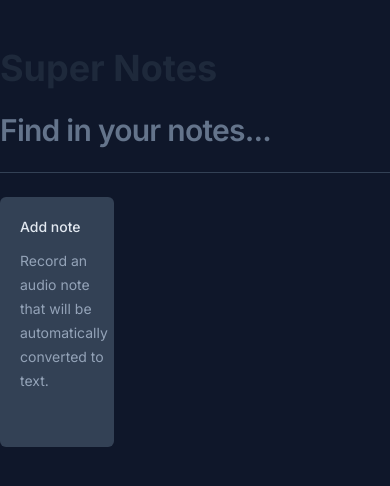
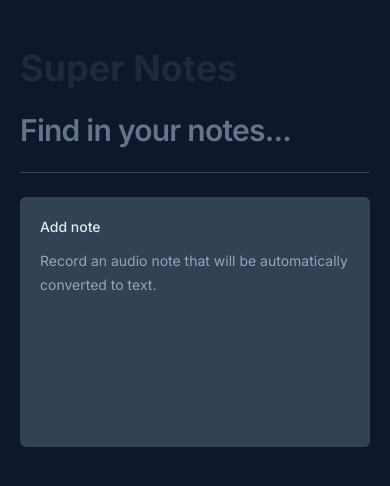
Before and after one commit to ivangeier/react-notes, a React (Vite) app: page / in a window 390 px wide. Shown: the top 486 px of the page. Built offline with nearby package versions, Linux system fonts and the light colour scheme.

Commit message:
Improve UI and add delete note function

```diff
--- a/src/app.tsx
+++ b/src/app.tsx
@@ -32,6 +32,12 @@
     localStorage.setItem("@SuperNotes1.0.0:notes", JSON.stringify(notesArray));
   }
 
+  function onNoteDelete(id: string) {
+    const newNotes = notes.filter((note) => note.id !== id);
+    setNotes(newNotes);
+    localStorage.setItem("@SuperNotes1.0.0:notes", JSON.stringify(newNotes));
+  }
+
   function handleSearch(event: ChangeEvent<HTMLInputElement>) {
     const query = event.target.value;
     setSearch(query);
@@ -45,7 +51,7 @@
       : notes;
 
   return (
-    <div className="mx-auto max-w-6xl my-12 space-y-6">
+    <div className="mx-auto max-w-6xl my-12 space-y-6 px-5">
       <h1 className="text-4xl font-bold text-slate-800">Super Notes</h1>
 
       <form className="w-full">
@@ -59,10 +65,10 @@
 
       <div className="h-px bg-slate-700" />
 
-      <div className="grid grid-cols-3 auto-rows-[250px] gap-6">
+      <div className="grid grid-cols-1 md:grid-cols-2 lg:grid-cols-3 auto-rows-[250px] gap-6">
         <NewNoteCard onNoteCreated={onNoteCreated} />
         {filteredNotes.map((note) => (
-          <NoteCard key={note.id} note={note} />
+          <NoteCard key={note.id} note={note} onNoteDelete={onNoteDelete} />
         ))}
       </div>
     </div>
--- a/src/components/new-note-card.tsx
+++ b/src/components/new-note-card.tsx
@@ -95,7 +95,7 @@
 
       <Dialog.Portal>
         <Dialog.Overlay className="inset-0 fixed bg-black/60" />
-        <Dialog.Content className="fixed overflow-hidden left-1/2 top-1/2 -translate-x-1/2 -translate-y-1/2 max-w-[640px] h-[60vh] w-full bg-slate-700 rounded-md flex flex-col outline-none">
+        <Dialog.Content className="fixed overflow-hidden inset-0 md:inset-auto md:left-1/2 md:top-1/2 md:-translate-x-1/2 md:-translate-y-1/2 md:max-w-[640px] md:h-[60vh] w-full bg-slate-700 md:rounded-md flex flex-col outline-none">
           <Dialog.Close
             className="absolute top-0 right-0 p-1.5 bg-slate-800 text-slate-400 hover:text-slate-100"
             onClick={() => setShouldShowOnboarding(true)}
--- a/src/components/note-card.tsx
+++ b/src/components/note-card.tsx
@@ -5,12 +5,14 @@
 
 interface NoteCardProps {
   note: {
+    id: string;
     date: Date;
     content: string;
   };
+  onNoteDelete: (id: string) => void;
 }
 
-export function NoteCard({ note }: NoteCardProps) {
+export function NoteCard({ note, onNoteDelete }: NoteCardProps) {
   return (
     <Dialog.Root>
       <Dialog.Trigger className="rounded-md text-left flex flex-col bg-slate-800 p-5 gap-3 overflow-hidden outline-none relative hover:ring-2 hover:ring-slate-600 focus-visible:ring-2 focus-visible:ring-lime-400">
@@ -27,7 +29,7 @@
 
       <Dialog.Portal>
         <Dialog.Overlay className="inset-0 fixed bg-black/60" />
-        <Dialog.Content className="fixed overflow-hidden left-1/2 top-1/2 -translate-x-1/2 -translate-y-1/2 max-w-[640px] h-[60vh] w-full bg-slate-700 rounded-md flex flex-col outline-none">
+        <Dialog.Content className="fixed overflow-hidden inset-0 md:inset-auto md:left-1/2 md:top-1/2 md:-translate-x-1/2 md:-translate-y-1/2 md:max-w-[640px] md:h-[60vh] w-full bg-slate-700 md:rounded-md flex flex-col outline-none">
           <Dialog.Close className="absolute top-0 right-0 p-1.5 bg-slate-800 text-slate-400 hover:text-slate-100">
             <X className="size-5" />
           </Dialog.Close>
@@ -43,6 +45,7 @@
           </div>
           <button
             type="button"
+            onClick={() => onNoteDelete(note.id)}
             className="w-full bg-red-400 hover:bg-red-500 py-4 text-center text-sm text-slate-100 outline-none font-medium"
           >
             Delete
```
